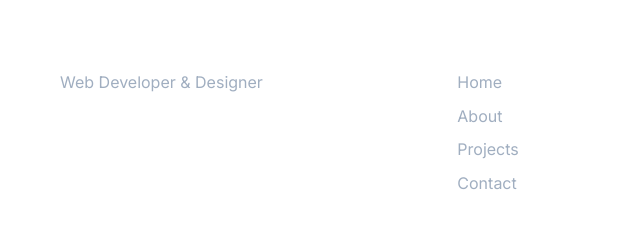
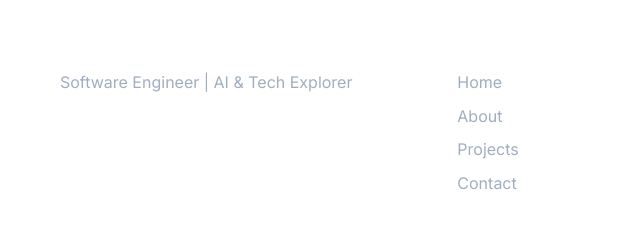
Before and after one commit to Ashiq-A03/Portfolio, a plain HTML site: page index.html in a window 1280 px wide. Shown: the part 5644-5884 px from the top of the page, 0-640 px from the left. Drawn offline with Linux system fonts and the light colour scheme.

Commit message:
Update index.html

```diff
--- a/index.html
+++ b/index.html
@@ -633,7 +633,7 @@
             <div class="footer-content">
                 <div class="footer-brand">
                     <h3>Ashiq Mohamed A</h3>
-                    <p>Web Developer & Designer</p>
+                    <p>Software Engineer | AI & Tech Explorer</p>
                 </div>
 
                 <div class="footer-links">
```
